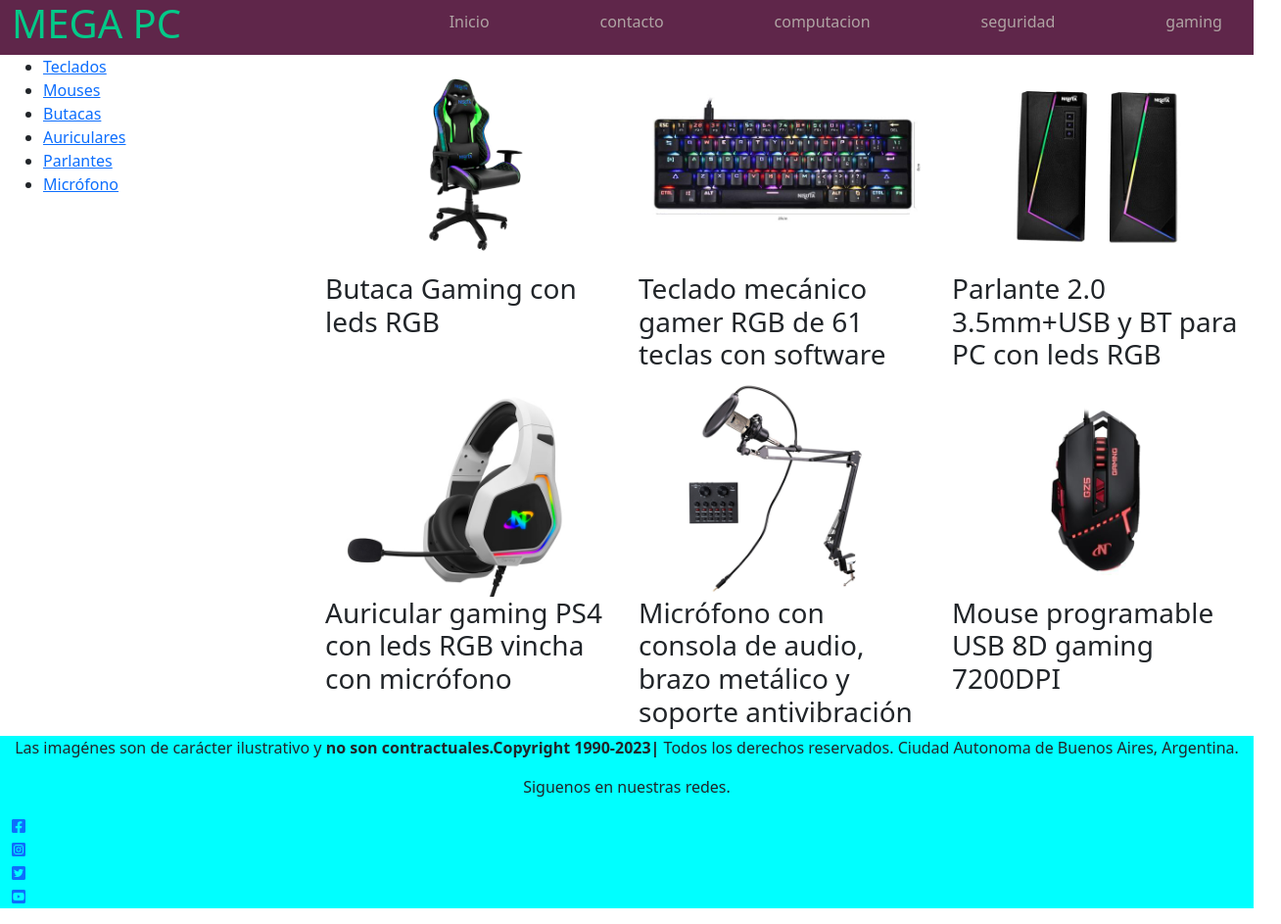
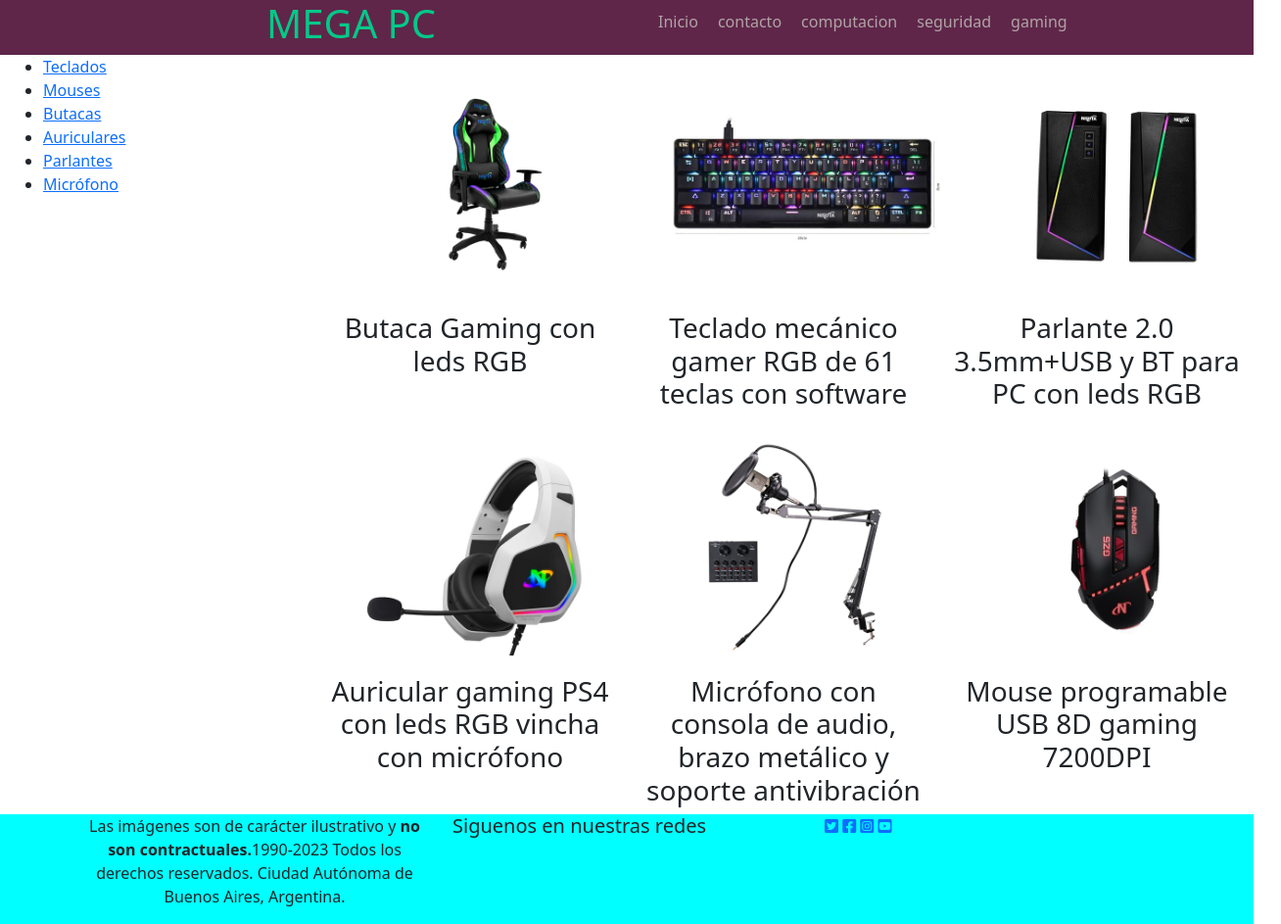
Before and after one commit to victorcapcha/2da-pre-entrega, a website: page pages/gaming.html in a window 1280 px wide. Shown: the whole page at 98% size, 1308 px wide, since content can reach past the window. Drawn offline with nearby package versions, Linux system fonts and the light colour scheme; a web font is replaced by a local one.

Commit message:
incluyendo sass

```diff
--- a/pages/gaming.html
+++ b/pages/gaming.html
@@ -17,12 +17,12 @@
 
 <body>
   <header>
-    <div class="container-fluid">
-      <div class="row">
-        <div class="col-4">
+    <div class="container">
+      <div class="row d-flex justify-content-center">
+        <div class="col-xs-12 col-lg-4">
           <h1>MEGA PC</h1>
         </div>
-        <nav class="col-8">
+        <nav class="col-xs-12 col-lg-4">
           <ul>
             <li><a href="../index.html">Inicio</a></li>
             <li><a href="contacto.html">contacto</a></li>
@@ -78,32 +78,22 @@
       </div>
     </div>
   </section>
-
   <footer>
-    <div class="container-fluid">
-      <div class="row">
-        <p class="col-12">
-          Las imagénes son de carácter ilustrativo y
-          <b>no son contractuales.</b><b>Copyright 1990-2023|</b> Todos los
-          derechos reservados. Ciudad Autonoma de Buenos Aires, Argentina.
-        </p>
-      </div>
-      <div class="row" class="redes">
-        <p class="col-12">Siguenos en nuestras redes.</p>
-      </div>
-      <div class="row">
-        <a href="#" class="facebook">
-          <i class="fa-brands fa-square-facebook"></i>
-        </a>
-        <a href="#" class="instagram">
-          <i class="fa-brands fa-square-instagram"></i>
-        </a>
-        <a href="#" class="twitter">
-          <i class="fa-brands fa-square-twitter"></i>
-        </a>
-        <a href="#" class="youtube">
-          <i class="fa-brands fa-square-youtube"></i>
-        </a>
+    <div class="container">
+      <div class="row d-flex justify-content-center">
+        <div class="col-xs-12 col-lg-4">
+          <p>Las imágenes son de carácter ilustrativo y <b>no son contractuales.</b>1990-2023 Todos los derechos
+            reservados. Ciudad Autónoma de Buenos Aires, Argentina.</p>
+        </div>
+        <div class="col-xs-12 col-lg-4">
+          <h5>Siguenos en nuestras redes</h5>
+        </div>
+        <div class="col-xs-12 col-lg-4">
+          <a href="#" class="twitter"><i class="fa-brands fa-square-twitter"></i></a>
+          <a href="#" class="facebook"><i class="fa-brands fa-square-facebook"></i><a>
+              <a href="#" class="istagram"><i class="fa-brands fa-square-instagram"></i></a>
+              <a href="#" class="youtube"><i class="fa-brands fa-square-youtube"></i></a>
+        </div>
       </div>
     </div>
   </footer>
--- /dev/null
+++ b/scss/_footer.scss
@@ -0,0 +1,4 @@
+  /* footer */
+  footer {
+    background-color: aqua;
+  }
--- /dev/null
+++ b/scss/_generales.scss
@@ -0,0 +1,6 @@
+/*reset css*/
+*{padding: 0;
+  margin: 0;
+  box-sizing: border-box;
+  }
+  @import url('https://fonts.googleapis.com/css2?family=Comme:wght@500&family=Roboto+Slab:wght@500&display=swap');
--- /dev/null
+++ b/scss/_header.scss
@@ -0,0 +1,22 @@
+/*header*/
+header {
+  background-color: $color-header;
+  h1 {
+    color: $color-logo;
+  }
+  ul {
+    display: flex;
+    justify-content: space-between;
+    margin: 10px;
+    list-style-type: none;
+    padding: 0;
+    li {
+      margin: 0 10px;
+      a {
+        color: $color-menu;
+        text-decoration: none;
+      }
+    }
+
+  }
+}
--- /dev/null
+++ b/scss/_index.scss
@@ -0,0 +1,17 @@
+  /*index*/
+  .titulo{
+    text-align: center;
+    margin: 20px;
+  }
+  h3 {
+    text-align: center;
+  }
+  p {
+    text-align: center;
+  }
+  .presupuesto{
+    text-decoration: none;
+  }
+  img {
+    margin: 20px;
+  }
--- /dev/null
+++ b/scss/_variables.scss
@@ -0,0 +1,4 @@
+/*variabels*/
+$color-header: #5F264A;
+$color-logo: #03C988;
+$color-menu: #B0A4A4;
--- /dev/null
+++ b/scss/estilos.scss
@@ -0,0 +1,5 @@
+@import "generales";
+@import "variables";
+@import "header";
+@import "index";
+@import "footer";
```
Also changed, not shown: index.html (+35 -29 lines), package.json (added, +12 -0 lines), pages/computacion.html (+19 -28 lines), pages/contacto.html (+16 -32 lines), pages/seguridad.html (+19 -28 lines), css/estilos.css, 1 other file.
